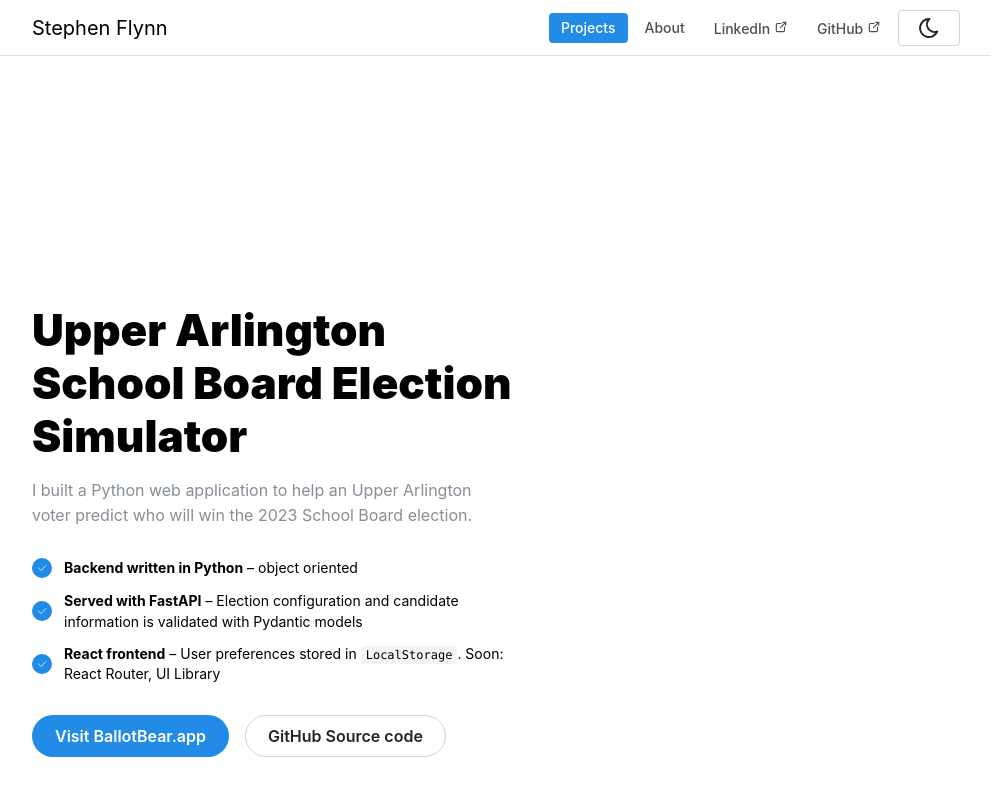
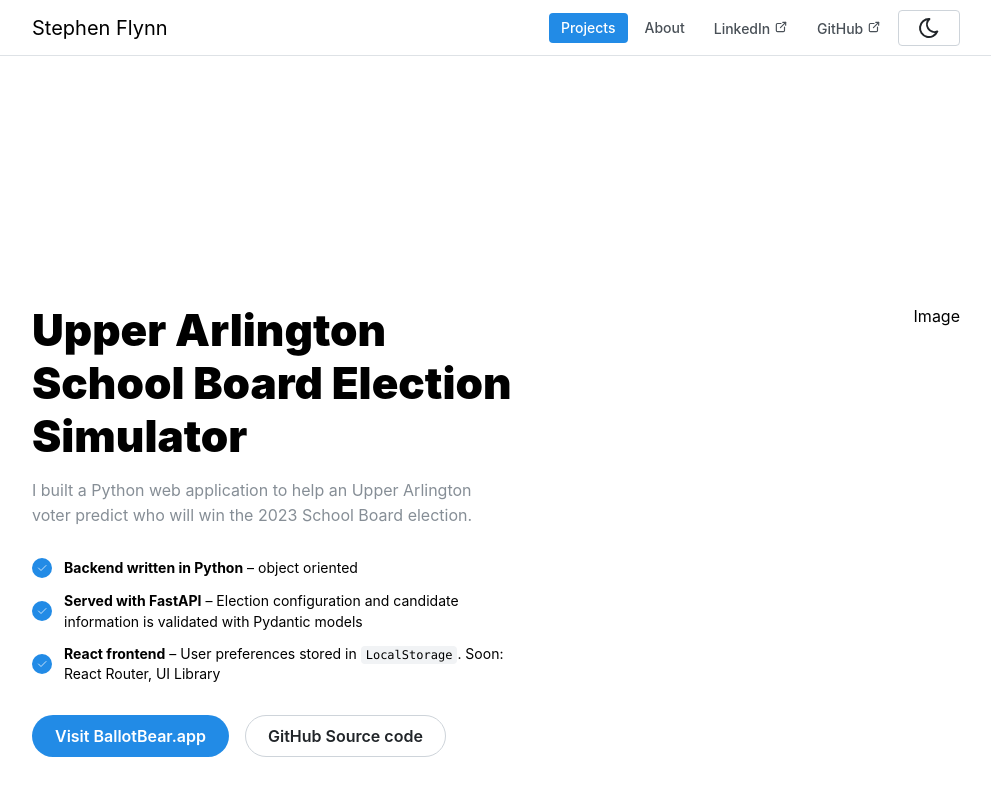
Before and after one commit to sxflynn/portfolio, a React (Vite) app: page /projects in a window 1280 px wide. Shown: the top 796 px of the page, without its empty margins (144-1135 px from the left). Built offline with nearby package versions, Linux system fonts and the light colour scheme.

Commit message:
trying to add image to portfolio

```diff
--- a/src/pages/Projects/Projects.tsx
+++ b/src/pages/Projects/Projects.tsx
@@ -1,4 +1,4 @@
-import { Container, Title, Button, Group, Text, List, ThemeIcon, rem, Code } from '@mantine/core';
+import { Container, Title, Button, Group, Text, List, ThemeIcon, rem, Code, Image } from '@mantine/core';
 import { Link } from 'react-router-dom';
 import { IconCheck } from '@tabler/icons-react';
 import classes from './Projects.module.css'
@@ -51,6 +51,7 @@ const Projects = () => {
                     </Group>
                 </div>
                 {/* Image goes here */}
+                Image
             </div>
 
         </Container>
```
Also changed, not shown: src/assets/ballotbear.png (added).
